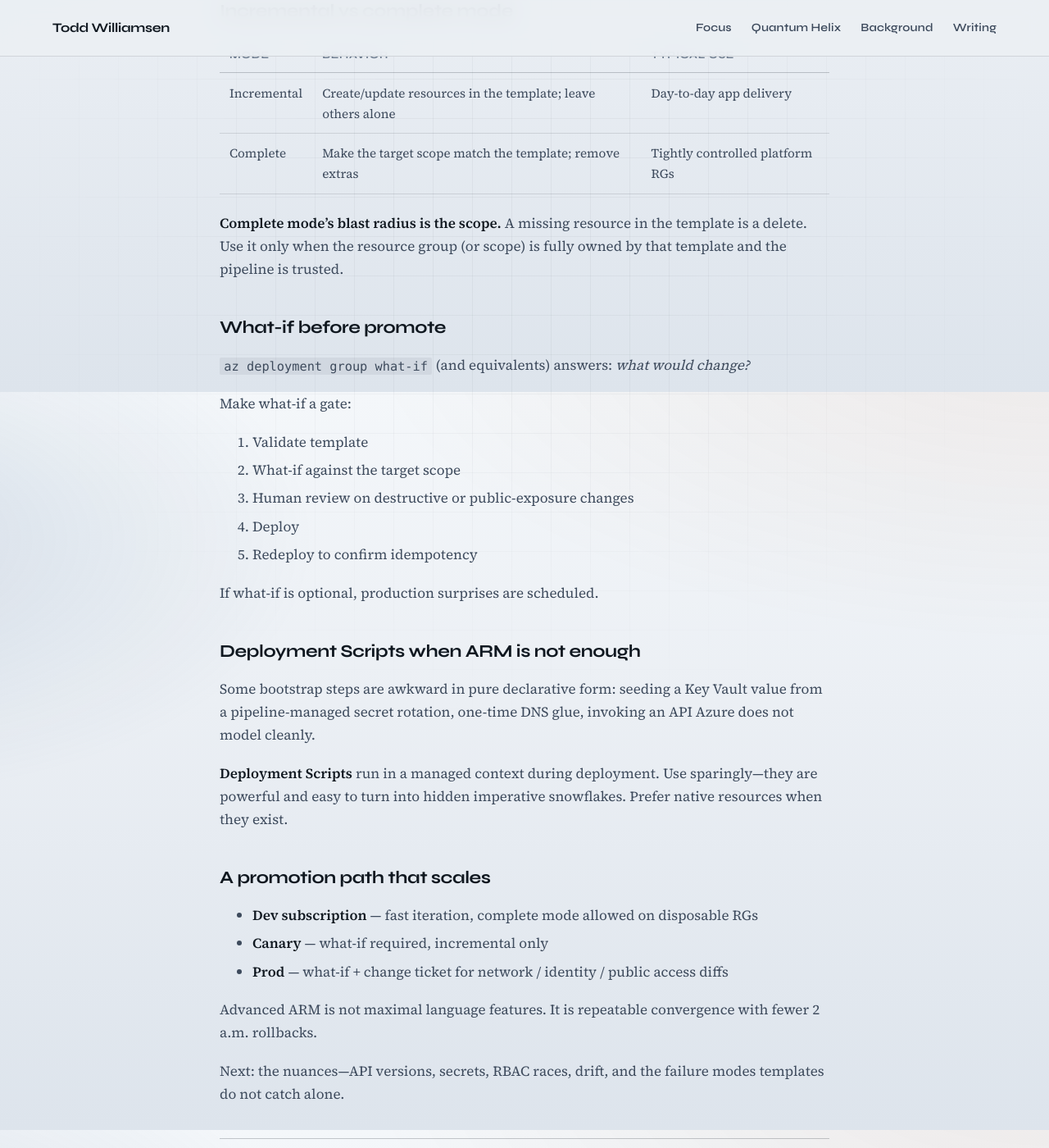
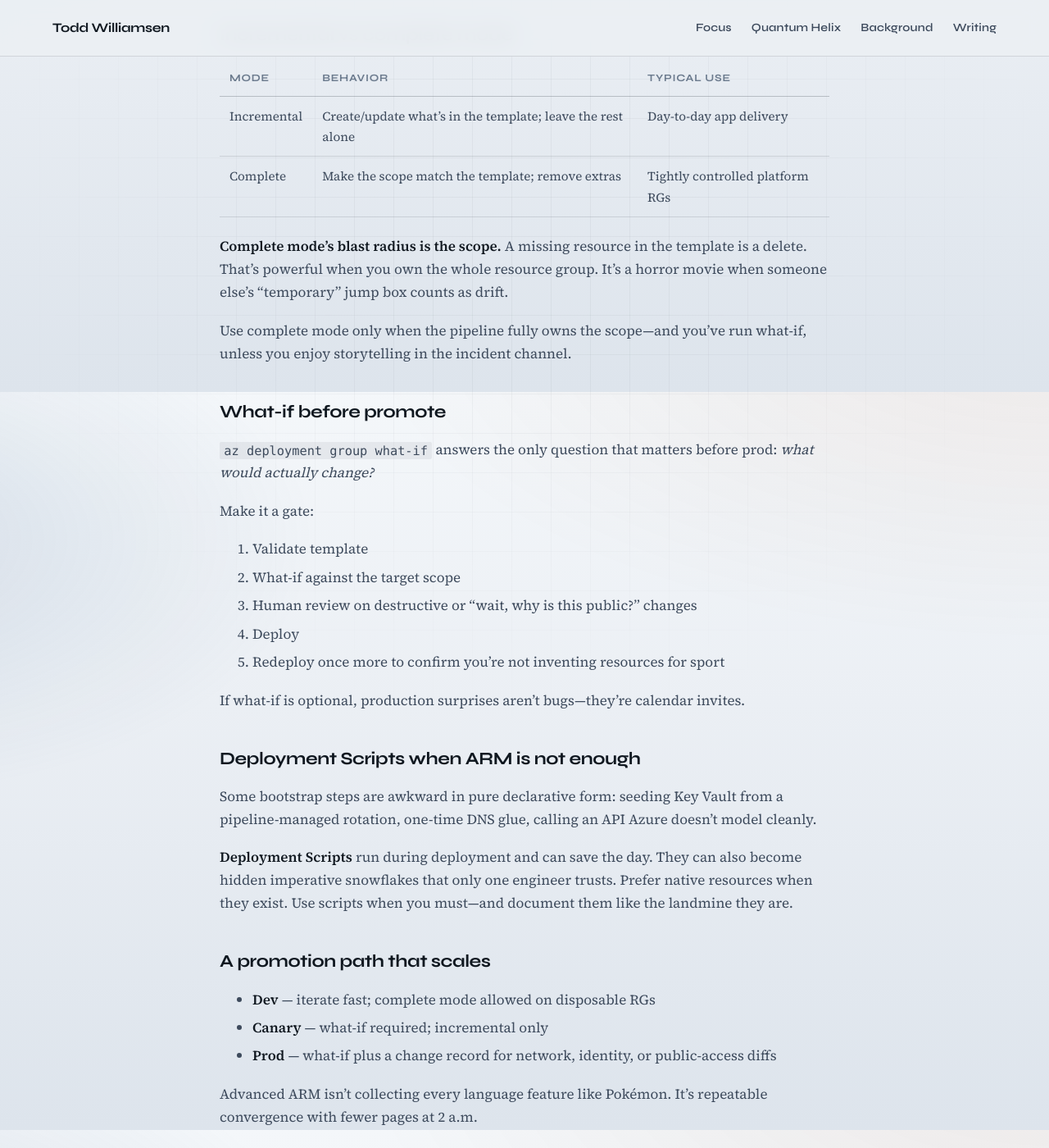
Before and after one commit to toddwilliamsen/toddwilliamsen.github.io, a Jekyll site: the page built from articles/arm-advanced-patterns.md, in a window 1280 px wide and 1400 px high, scrolled down 2222 px. Shown: the whole window at 82% size. Built offline with Jekyll 4.4.1, drawn with Linux system fonts in a browser that asks for light colours; some of the changed text lies outside the part shown.

Commit message:
Warm up the ARM series with a more human, lightly humorous tone.
Keeps the technical substance while making the writing sound like field notes instead of a textbook.

```diff
--- a/articles/arm-advanced-patterns.md
+++ b/articles/arm-advanced-patterns.md
@@ -2,18 +2,18 @@
 layout: article
 title: Advanced ARM Patterns
 topic: IaC Series · Part 3
-summary: Copy loops, conditions, nested deployments, what-if validation, and the difference between incremental delivery and complete-mode remediation.
+summary: Copy loops, conditions, what-if, and incremental vs complete mode—advanced ARM with fewer clever tricks and fewer 2 a.m. rollbacks.
 author: Todd Williamsen
 date: 2026-07-15
-description: Advanced Azure ARM techniques including copy, conditions, deployment scripts, what-if, and incremental versus complete deployment modes.
+description: Advanced Azure ARM techniques with a human tone—copy, conditions, deployment scripts, what-if, and incremental versus complete deployment modes.
 permalink: /articles/arm-advanced-patterns/
 ---
 
-Once modules exist, the next problems are repetition, optionality, and confidence before you touch production. Advanced ARM is less about clever JSON and more about controlling blast radius while the platform converges.
+Once modules exist, the next problems are repetition, optionality, and the quiet terror of deploying to production without knowing what will change. Advanced ARM is less “look what JSON can do” and more “please don’t delete the wrong resource group.”
 
 <figure>
   <img src="{{ '/images/arm-advanced.svg' | relative_url }}" alt="Advanced ARM patterns for copy loops, conditions, deployment modes, and a validation layer with what-if">
-  <figcaption>Figure 1. Advanced patterns should increase control—not cleverness for its own sake.</figcaption>
+  <figcaption>Figure 1. Advanced patterns should increase control—not win a code-golf contest.</figcaption>
 </figure>
 
 ## Copy loops: repetition with intent
@@ -21,76 +21,78 @@ Once modules exist, the next problems are repetition, optionality, and confidenc
 Use `copy` when you need N of the same shape:
 
 - Subnets from an array of CIDR definitions
-- Nic / disk attachments
+- NIC / disk attachments
 - Role assignments across a list of principal IDs
-- Diagnostic settings across a resource list
+- Diagnostic settings across a resource list (the grown-up move)
 
 Watch for:
 
 - **Serial vs parallel** copy mode when Azure has creation limits or ordering needs
-- **Name uniqueness** — collisions fail loudly in CI and quietly in partial retries
-- **Index expressions** that become unreadable; prefer named objects in arrays
+- **Name uniqueness** — collisions fail loudly in CI and mysteriously in “it worked on my machine” retries
+- **Index expressions** that look like a crossword puzzle; prefer named objects in arrays
 
-If the loop encodes business logic nobody can explain, move that logic up into parameters design.
+If the loop encodes business logic nobody can explain in a standup, that logic wants to be parameters—not interpretive dance inside `copyIndex()`.
 
 ## Conditions: deploy only when required
 
-`condition` keeps prod-only controls out of non-prod without maintaining two templates:
+`condition` keeps prod-only controls out of non-prod without maintaining two templates that slowly become distant cousins:
 
-- Deploy Private Endpoints only when `usePrivateNetwork` is true
-- Attach diagnostic settings only when a workspace ID is provided
-- Skip Bastion in sandboxes
+- Private Endpoints only when `usePrivateNetwork` is true
+- Diagnostic settings only when a workspace ID actually exists
+- Skip Bastion in sandboxes (your finance team will notice; so will attackers, eventually)
 
-Conditionals should be boring. Nested conditions that recreate a programming language inside JSON are a maintenance tax.
+Conditionals should be boring. Nested conditions that recreate a programming language inside JSON are a maintenance tax with interest.
 
 ## Deployment scopes beyond the resource group
 
 ARM can deploy at:
 
 - **Resource group** — most app workloads
-- **Subscription** — role assignments, diagnostic settings at scale, policy assignments (depending on design)
-- **Management group** — guardrails that must inherit
+- **Subscription** — role assignments, diagnostics at scale, platform glue
+- **Management group** — guardrails that must inherit whether app teams feel like it or not
 
-Subscription and MG scoped templates are how platform teams encode “every subscription gets logging and these deny policies” without hoping each app team remembers.
+Subscription and MG scoped templates are how platform teams encode “every subscription gets logging and these deny policies” without relying on hope as a control.
 
 ## Incremental vs complete mode
 
 | Mode | Behavior | Typical use |
 | --- | --- | --- |
-| Incremental | Create/update resources in the template; leave others alone | Day-to-day app delivery |
-| Complete | Make the target scope match the template; remove extras | Tightly controlled platform RGs |
+| Incremental | Create/update what’s in the template; leave the rest alone | Day-to-day app delivery |
+| Complete | Make the scope match the template; remove extras | Tightly controlled platform RGs |
 
-**Complete mode’s blast radius is the scope.** A missing resource in the template is a delete. Use it only when the resource group (or scope) is fully owned by that template and the pipeline is trusted.
+**Complete mode’s blast radius is the scope.** A missing resource in the template is a delete. That’s powerful when you own the whole resource group. It’s a horror movie when someone else’s “temporary” jump box counts as drift.
+
+Use complete mode only when the pipeline fully owns the scope—and you’ve run what-if, unless you enjoy storytelling in the incident channel.
 
 ## What-if before promote
 
-`az deployment group what-if` (and equivalents) answers: *what would change?*
+`az deployment group what-if` answers the only question that matters before prod: *what would actually change?*
 
-Make what-if a gate:
+Make it a gate:
 
 1. Validate template
 2. What-if against the target scope
-3. Human review on destructive or public-exposure changes
+3. Human review on destructive or “wait, why is this public?” changes
 4. Deploy
-5. Redeploy to confirm idempotency
+5. Redeploy once more to confirm you’re not inventing resources for sport
 
-If what-if is optional, production surprises are scheduled.
+If what-if is optional, production surprises aren’t bugs—they’re calendar invites.
 
 ## Deployment Scripts when ARM is not enough
 
-Some bootstrap steps are awkward in pure declarative form: seeding a Key Vault value from a pipeline-managed secret rotation, one-time DNS glue, invoking an API Azure does not model cleanly.
+Some bootstrap steps are awkward in pure declarative form: seeding Key Vault from a pipeline-managed rotation, one-time DNS glue, calling an API Azure doesn’t model cleanly.
 
-**Deployment Scripts** run in a managed context during deployment. Use sparingly—they are powerful and easy to turn into hidden imperative snowflakes. Prefer native resources when they exist.
+**Deployment Scripts** run during deployment and can save the day. They can also become hidden imperative snowflakes that only one engineer trusts. Prefer native resources when they exist. Use scripts when you must—and document them like the landmine they are.
 
 ## A promotion path that scales
 
-- **Dev subscription** — fast iteration, complete mode allowed on disposable RGs
-- **Canary** — what-if required, incremental only
-- **Prod** — what-if + change ticket for network / identity / public access diffs
+- **Dev** — iterate fast; complete mode allowed on disposable RGs
+- **Canary** — what-if required; incremental only
+- **Prod** — what-if plus a change record for network, identity, or public-access diffs
 
-Advanced ARM is not maximal language features. It is repeatable convergence with fewer 2 a.m. rollbacks.
+Advanced ARM isn’t collecting every language feature like Pokémon. It’s repeatable convergence with fewer pages at 2 a.m.
 
-Next: the nuances—API versions, secrets, RBAC races, drift, and the failure modes templates do not catch alone.
+Next: the nuances—API versions, secrets, RBAC races, drift, and all the ways a green deployment can still be lying to you.
 
 ---
 
```
Also changed, not shown: articles/arm-modular-design.md (+20 -20 lines), articles/arm-nuances.md (+45 -41 lines), articles/arm-templates-fundamentals.md (+26 -26 lines).
